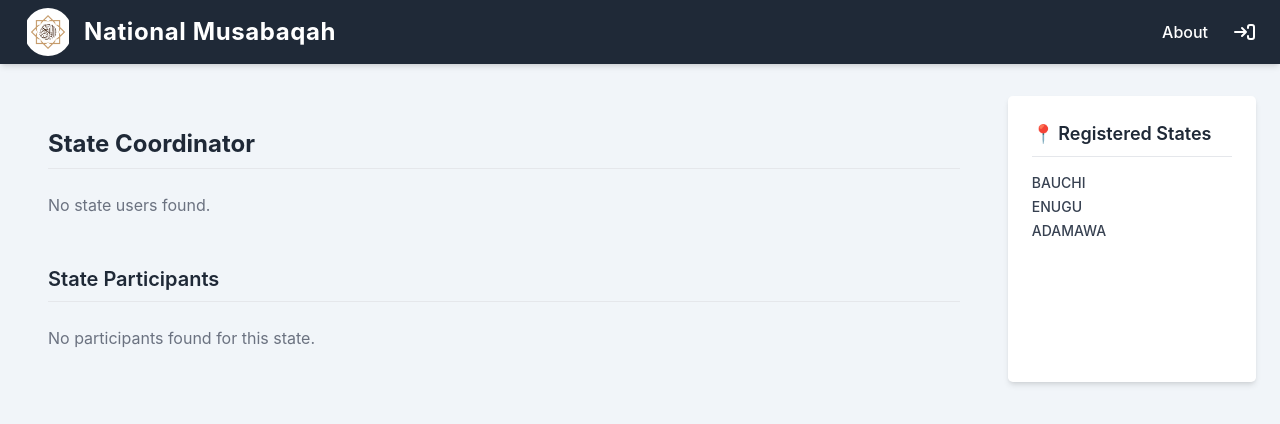
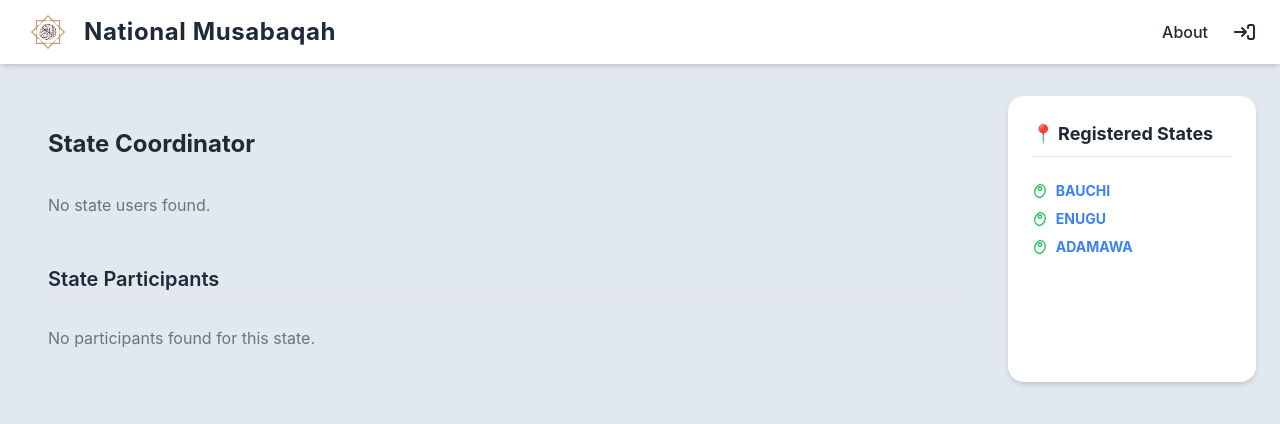
Before and after one commit to codeWithDrammzy/nation-musabaqah, a Django app: page /registered-state/1/ in a window 1280 px wide. Shown: the top 424 px of the page. Run offline with Django 5.2, Linux system fonts and the light colour scheme; data comes from the database, SQL or seed files in the repository; some libraries are stand-ins or nearby versions.

Commit message:
final commit

```diff
--- a/musabaqah/templates/musabaqah/base.html
+++ b/musabaqah/templates/musabaqah/base.html
@@ -1,6 +1,6 @@
 <!DOCTYPE html>
 {% load static %}
-<html lang="en" class="bg-slate-100">
+<html lang="en" class="bg-slate-200">
 <head>
     <meta charset="UTF-8">
     <meta name="viewport" content="width=device-width, initial-scale=1.0">
@@ -17,7 +17,7 @@
 
     <link rel="stylesheet" href="https://stackpath.bootstrapcdn.com/bootstrap/4.4.1/css/bootstrap.min.css">
 </head>
-<body class="bg-slate-100 text-gray-800">
+<body class="bg-slate-200 text-gray-800">
 
     <main >
         {% block content %}
--- a/musabaqah/templates/musabaqah/nav.html
+++ b/musabaqah/templates/musabaqah/nav.html
@@ -1,9 +1,9 @@
 {% load static %}
-<nav class="bg-gray-800 text-white shadow-md fixed top-0 w-full z-50">
+<nav class="bg-white   shadow-md fixed top-0 w-full z-50">
     <div class="container mx-auto px-4 md:py-3 py-2 flex justify-between items-center">
         <!-- Logo and Brand Name -->
         <div class="flex items-center space-x-4">
-            <a href="{% url 'home' %}" class="flex items-center space-x-3 text-white hover:text-yellow-400 transition duration-200">
+            <a href="{% url 'home' %}" class="flex items-center space-x-3  hover:text-blue-400 transition duration-200">
                 <img src="{% static 'images/quran.jpg' %}" alt="Logo" class="w-12 h-12 object-contain rounded-full">
                 <span class="text-2xl font-bold tracking-wide hidden md:block">National Musabaqah</span>
                 <span class="text-sm md:hidden font-bold tracking-wide"> Musabaqah</span>
@@ -12,10 +12,10 @@
 
         <!-- Navigation Links -->
         <div class="flex items-center space-x-6">
-            <a href="{% url 'about' %}" class="text-white hover:text-yellow-400 font-medium transition duration-200">
+            <a href="{% url 'about' %}" class=" hover:text-blue-400 font-medium transition duration-200">
                 About
             </a>
-            <a href="{% url 'my-login' %}" class="text-white hover:text-yellow-400 transition duration-200" title="Login" aria-label="Login">
+            <a href="{% url 'my-login' %}" class=" hover:text-blue-400 transition duration-200" title="Login" aria-label="Login">
                 <svg xmlns="http://www.w3.org/2000/svg" class="h-6 w-6" fill="none" viewBox="0 0 24 24" stroke="currentColor">
                     <path stroke-linecap="round" stroke-linejoin="round" stroke-width="2" d="M10 16l4-4m0 0l-4-4m4 4H3m13 4v1a2 2 0 002 2h2a2 2 0 002-2V7a2 2 0 00-2-2h-2a2 2 0 00-2 2v1" />
                 </svg>
--- a/musabaqah/templates/musabaqah/registered-state.html
+++ b/musabaqah/templates/musabaqah/registered-state.html
@@ -101,18 +101,28 @@
 
   </main>
 
-  <aside class="w-full lg:w-1/4 bg-white rounded-lg shadow-md p-4 sticky top-24">
-      <h3 class="text-lg font-semibold text-gray-800 mb-3 border-b pb-2">📍 Registered States</h3>
-      <ul id="state-list" class="space-y-1 text-sm text-gray-700">
+   <aside class="w-full lg:w-1/4 bg-white rounded-2xl shadow-md p-6 max-h-[600px] overflow-y-auto">
+            <h3 class="text-lg font-bold text-gray-800 mb-4 border-b pb-2">
+                📍 Registered States
+            </h3>
+                <ul id="state-list" class="space-y-2 text-sm text-gray-700">
                     {% for state in states %}
-          <li class="hover:text-blue-600 font-medium cursor-pointer transition-colors duration-200">
-              <a href="{% url 'registered-state' state.state %}"> {{ state.get_state_display|upper }} </a>
+                    <li class="flex items-center gap-2 hover:text-blue-600 font-bold cursor-pointer text-blue-500 transition-all duration-200 hover:pl-2">
+                        <!-- Location Marker Icon -->
+                        <svg xmlns="http://www.w3.org/2000/svg" class="w-4 h-4 text-green-500" fill="none" viewBox="0 0 24 24" stroke="currentColor">
+                            <path stroke-linecap="round" stroke-linejoin="round" stroke-width="2" d="M12 11c1.38 0 2.5-1.12 2.5-2.5S13.38 6 12 6s-2.5 1.12-2.5 2.5S10.62 11 12 11zM12 22s8-4.5 8-11.5S12 2 12 2 4 6.5 4 13.5 12 22 12 22z" />
+                        </svg>
+                        <a href="{% url 'registered-state' state.state %}">
+                            {{ state.get_state_display|upper }}
+                        </a>
                     </li>
                     {% empty %}
                     <li class="text-gray-500">No states found.</li>
                     {% endfor %}
                 </ul>
+
     </aside>
+
 </div>
 
       </div>
```
Also changed, not shown: musabaqah/templates/musabaqah/home.html (+14 -4 lines). Lines whose indentation alone changed are shown as unchanged.
